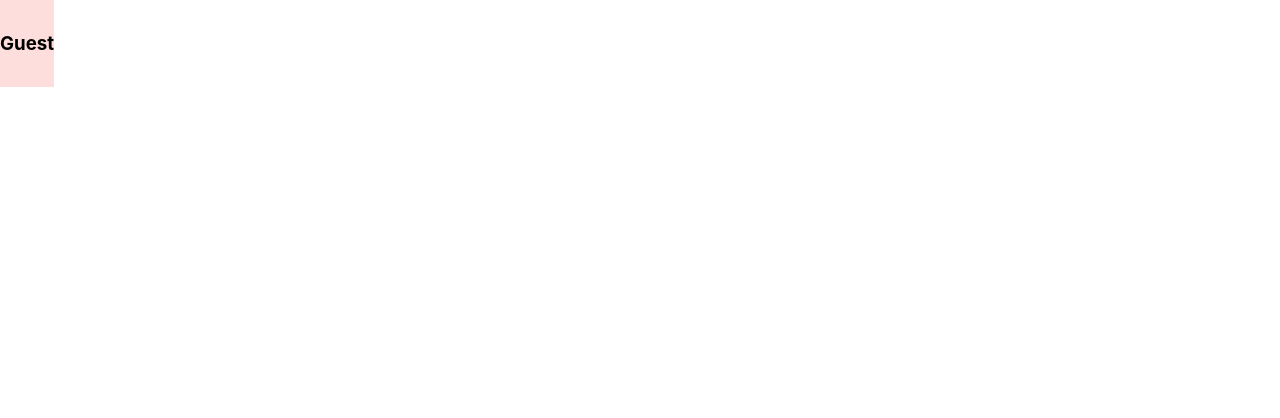
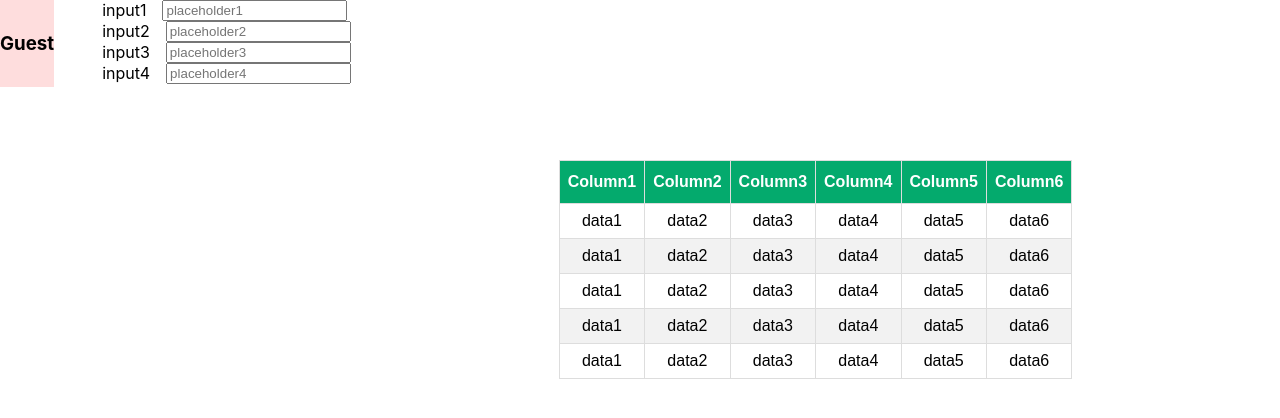
Before and after one commit to RaduBratan/Uni-WAD-project, a React (Create React App) app in the folder NET-Restaurant-Frontend/: page / in a window 1280 px wide. Shown: the top 418 px of the page. Built offline with nearby package versions, Linux system fonts and the light colour scheme.

Commit message:
Add InputField and InputList, update App

```diff
--- a/NET-Restaurant-Frontend/src/App.jsx
+++ b/NET-Restaurant-Frontend/src/App.jsx
@@ -1,15 +1,25 @@
 import './App.css';
 import { useState } from 'react';
 import Sidebar from './components/sidebar/Sidebar';
-import { serviceConstants } from './constants/constants';
+import { columnsExample, inputsExample, rowsExample, serviceConstants } from './constants/constants';
+import Table from './components/table/Table';
+import { InputList } from './components/inputList/InputList';
 
 const App = () => {
   const [username, setUsername] = useState("Guest");
   const [services, setServices] = useState(serviceConstants);
+  const [columns, setColumns] = useState(columnsExample);
+  const [rows, setRows] = useState(rowsExample);
+  const [inputs, setInputs] = useState(inputsExample);
 
+  console.log("App inputs: " + JSON.stringify(inputs));
   return (
     <div className="App">
-      <Sidebar username={username} services={services}/>
+      <Sidebar username={username} services={services} />
+      <InputList inputs={inputs} />
+      <div className="TableDiv">
+        <Table columns={columns} rows={rows} />
+      </div>
     </div>
   );
 }
--- /dev/null
+++ b/NET-Restaurant-Frontend/src/components/inputField/InputField.css
@@ -0,0 +1,8 @@
+.InputField {
+    display: flex;
+}
+
+.InputField span {
+    margin-left: 3rem;
+    margin-right: 1rem;
+}
--- /dev/null
+++ b/NET-Restaurant-Frontend/src/components/inputField/InputField.jsx
@@ -0,0 +1,25 @@
+import "./InputField.css";
+
+export const InputField = ({ id, inputField, inputsData, setInputsData }) => {
+   // console.log("Input Field: " + inputField);
+    const onChange = (e) => {
+        console.log(inputsData)
+        const newInputsData = Array(inputsData.length);
+
+        for(let i = 0; i < inputsData.length; i++) {
+            if(id === i)
+                newInputsData[i] = {name: inputsData[i].name, data: e.target.value};
+            else
+                newInputsData[i] = inputsData[i];
+        }
+
+        setInputsData(newInputsData);
+    }
+
+    return (
+        <div className="InputField">
+            <span>{inputField.name}</span>
+            <input type={inputField.type} onChange={onChange} placeholder={inputField.placeholder}/>
+        </div>
+    )
+};
--- /dev/null
+++ b/NET-Restaurant-Frontend/src/components/inputList/InputList.css
@@ -0,0 +1,4 @@
+.InputList {
+    display: flex;
+    flex-direction: column;
+}
--- /dev/null
+++ b/NET-Restaurant-Frontend/src/components/inputList/InputList.jsx
@@ -0,0 +1,18 @@
+import { InputField } from "../inputField/InputField";
+import './InputList.css';
+
+export const InputList = ({inputs, inputsData, setInputsData}) => {
+    //console.log("inputs: " + inputs.length);
+    return (
+        <div className="InputList">
+            {inputs.map((inputField, id) =>
+                <InputField
+                    key={inputField.id}
+                    id={id}
+                    inputField={inputField.data}
+                    inputsData={inputsData}
+                    setInputsData={setInputsData}
+                />)}
+        </div>
+    )
+};
```
